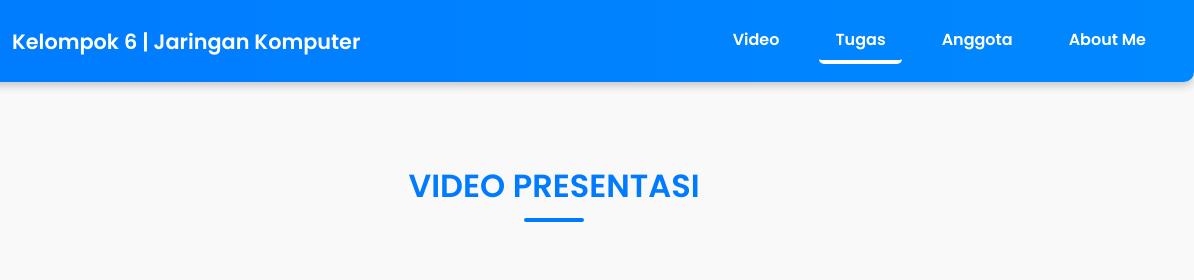
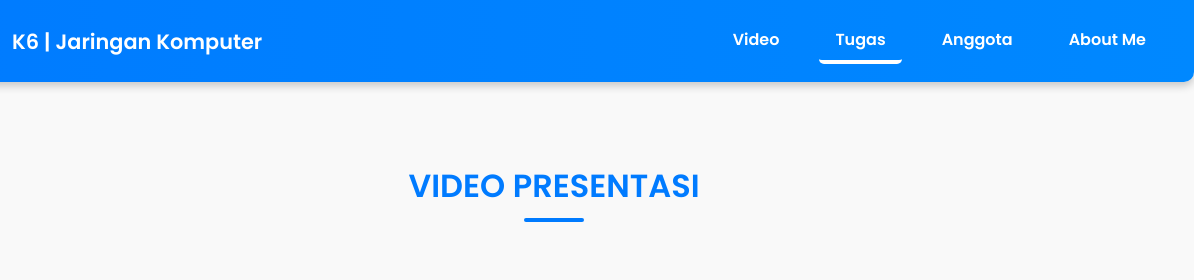
Before and after one commit to Noxclip4/jaringankomputer, a plain HTML site: page index.html in a window 1280 px wide. Shown: the top 280 px of the page, 86-1280 px from the left. Drawn offline with nearby package versions, Linux system fonts and the light colour scheme.

Commit message:
Update index.html

```diff
--- a/index.html
+++ b/index.html
@@ -20,7 +20,7 @@
     <header class="header">
         <div class="header-left">
             <img src="oicon.png" alt="Icon" class="header-icon">
-            <h1 class="header-title">Kelompok 6 | Jaringan Komputer</h1>
+            <h1 class="header-title">K6 | Jaringan Komputer</h1>
         </div>
         <div class="header-right">
             <nav class="header-nav">
```
